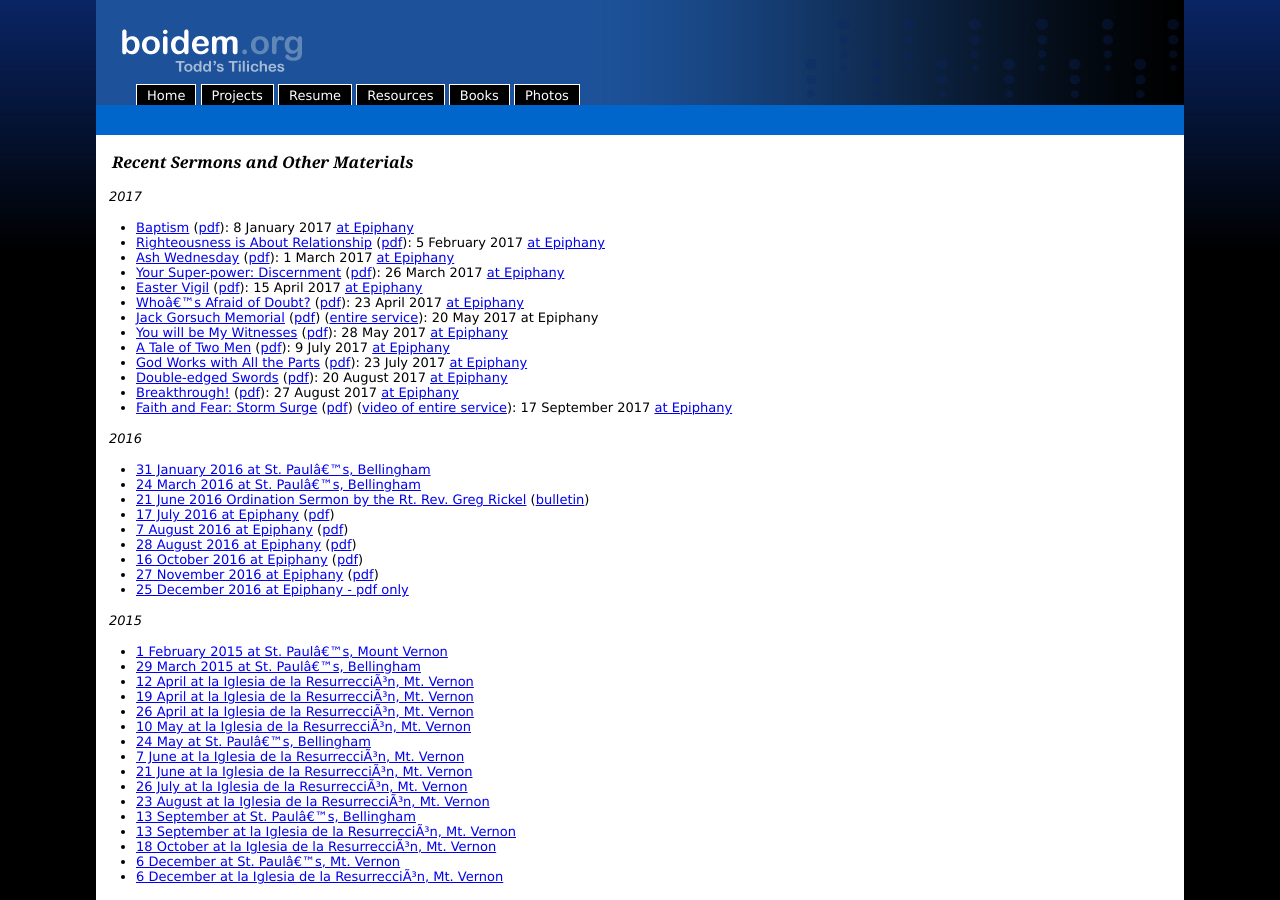
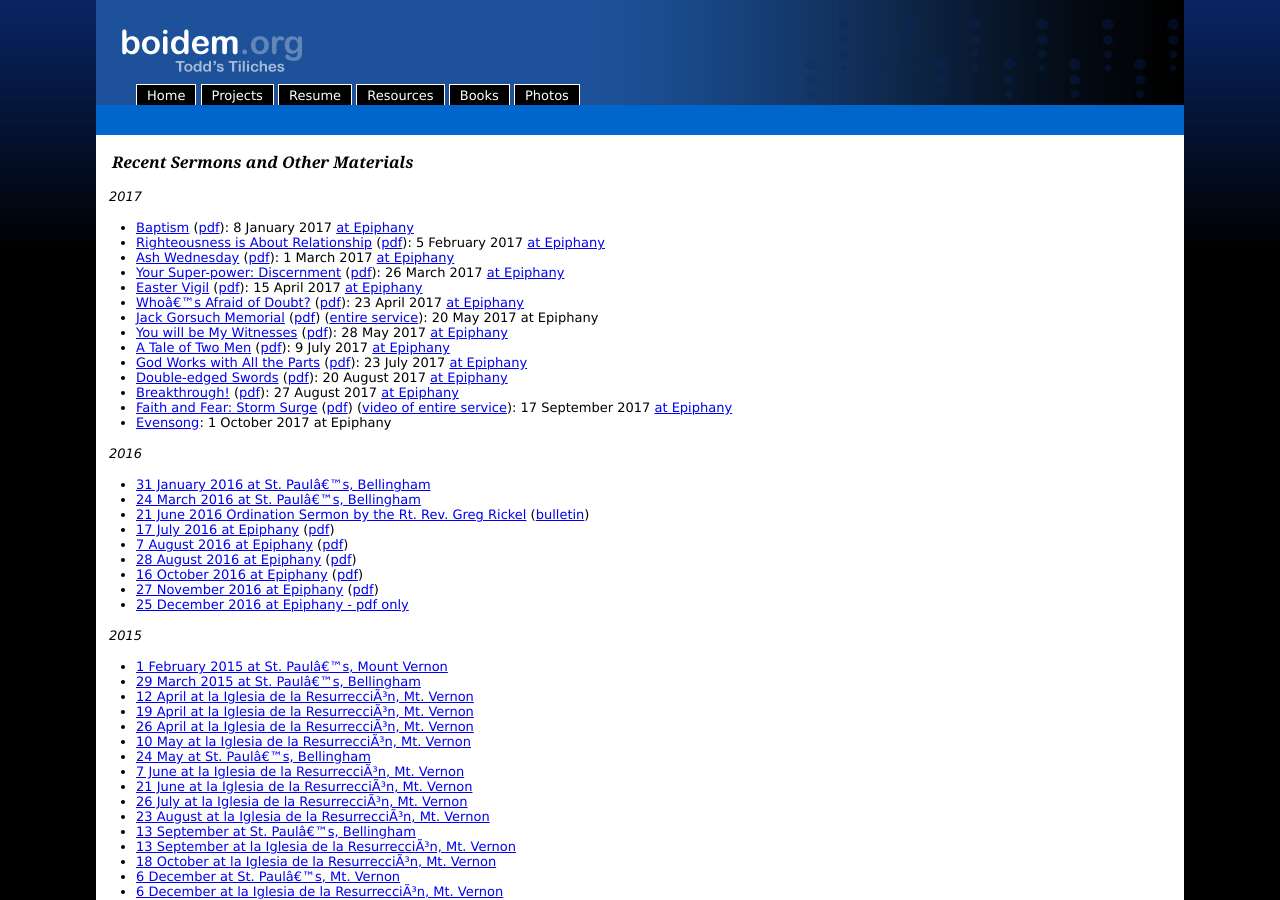
Before and after one commit to toddfoster/toddfoster.github.com, a Jekyll site: the page built from projects.md, in a window 1280 px wide and 900 px high. Built offline with Jekyll 4.4.1, drawn with Linux system fonts in a browser that asks for light colours.

Commit message:
evensong

```diff
--- a/projects.md
+++ b/projects.md
@@ -20,6 +20,7 @@ Recent Sermons and Other Materials
 * [Double-edged Swords](http://cdn.boidem.org/2017/Epiphany-15A-20170820.mp3) ([pdf](http://cdn.boidem.org/2017/Proper-15A-20170820.pdf)): 20 August 2017 [at Epiphany](http://www.epiphanyseattle.org/we-are-all-beloved-children-of-god/)
 * [Breakthrough!](http://cdn.boidem.org/2017/Epiphany20170827.mp3) ([pdf](http://cdn.boidem.org/2017/Proper-16A-20170827.pdf)): 27 August 2017 [at Epiphany](http://www.epiphanyseattle.org/breakthrough-god-is-faithful-to-reveal-gods-self/)
 * [Faith and Fear: Storm Surge](http://cdn.boidem.org/2017/Epiphany20170917.mp3) ([pdf](http://cdn.boidem.org/2017/Proper-19A.pdf)) ([video of entire service](http://cdn.boidem.org/2017/Epiphany20170917-Full.mp4)): 17 September 2017 [at Epiphany](http://www.epiphanyseattle.org/faith-and-fear-storm-surge/)
+* [Evensong](http://cdn.boidem.org/2017/Evensong20171001.mp4): 1 October 2017 at Epiphany
 
 
 *2016*
```
